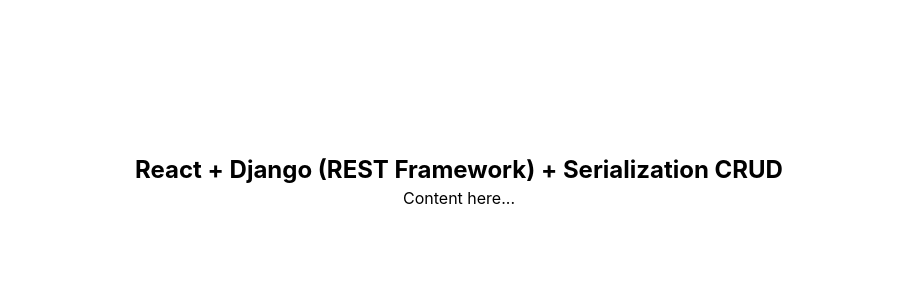
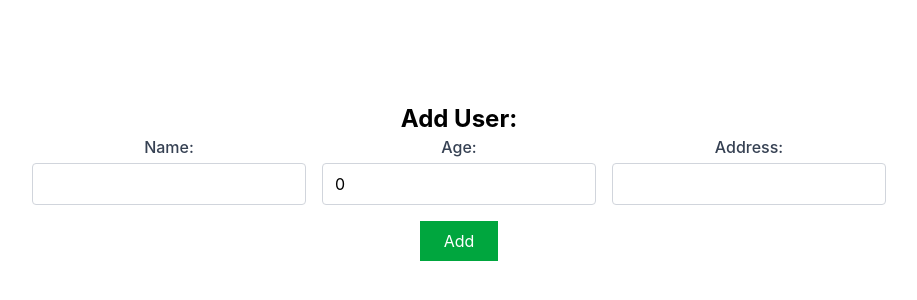
Before and after one commit to khianvictorycalderon/React-DRF-Serialization-CRUD, a React (Vite) app in the folder frontend/: page / in a window 1280 px wide. Shown: the part 218-518 px from the top of the page, without its empty margins (181-1098 px from the left). Built offline with nearby package versions, Linux system fonts and the light colour scheme.

Commit message:
Added frontend add user input

```diff
--- a/frontend/src/App.tsx
+++ b/frontend/src/App.tsx
@@ -1,12 +1,90 @@
-import { ENV } from "./constants"
+// import { ENV } from "./constants"
+import { useState, type FormEvent } from "react";
+
+interface InputFieldProps {
+  name: string;
+  age: number;
+  address: string;
+}
+
+const INPUT_FIELDS_DEFAULT_VALUES: InputFieldProps = {
+  name: "",
+  age: 0,
+  address: ""
+}
+
+type FormState = "default" | "processing" | "success" | "error";
 
 export default function App() {
+
+  const [inputFields, setInputFields] = useState<InputFieldProps>(INPUT_FIELDS_DEFAULT_VALUES);
+  const fields = [
+    { id: "name", label: "Name", type: "text" },
+    { id: "age", label: "Age", type: "number" },
+    { id: "address", label: "Address", type: "text" },
+  ];
+
+  const handleInputChange = <K extends keyof InputFieldProps>(
+    key: K,
+    value: InputFieldProps[K]
+  ) => {
+    setInputFields(prev => ({
+      ...prev,
+      [key]: value
+    }));
+  };
+
+  const [formState, setFormState] = useState<FormState>("default");
+
+  const handleOnAddUser = async(e: React.FormEvent<HTMLFormElement>) => {
+    e.preventDefault();
+    alert("Submitted!");
+  }
+
   return (
-    <div className="h-screen w-full flex justify-center items-center">
+    <div className="min-h-screen w-full flex justify-center items-center">
 
       <div className="text-center">
-        <h2 className="text-2xl font-bold">React + Django (REST Framework) + Serialization CRUD</h2>
-        <p>Content here...</p>
+
+        <h2 className="text-2xl font-bold">Add User: </h2>
+        <form onSubmit={handleOnAddUser}>
+          <div className="flex flex-row gap-4 w-full">
+            {fields.map(({ id, label, type }) => {
+              // Determine value safely
+              let value: string | number;
+              const fieldValue = inputFields[id as keyof InputFieldProps];
+
+              if (type === "number") {
+                value = typeof fieldValue === "number" && !isNaN(fieldValue) ? fieldValue : "";
+              } else {
+                value = fieldValue ?? "";
+              }
+
+              return (
+                <div key={id} className="flex flex-col">
+                  <label htmlFor={id} className="mb-1 font-medium text-gray-700">{label}:</label>
+                  <input
+                    disabled={formState === "processing"}
+                    id={id}
+                    type={type}
+                    className="border border-gray-300 rounded px-3 py-2 focus:outline-none focus:ring-2 focus:ring-blue-500"
+                    value={value}
+                    onChange={(e) =>
+                      handleInputChange(
+                        id as keyof InputFieldProps,
+                        type === "number"
+                          ? e.currentTarget.valueAsNumber
+                          : e.currentTarget.value
+                      )
+                    }
+                  />
+                </div>
+              );
+            })}
+          </div>
+          <input disabled={formState === "processing"} className="bg-green-600 text-white cursor-pointer mt-4 px-6 py-2" type="submit" value="Add" />
+        </form>
+
       </div>
 
     </div>
```
